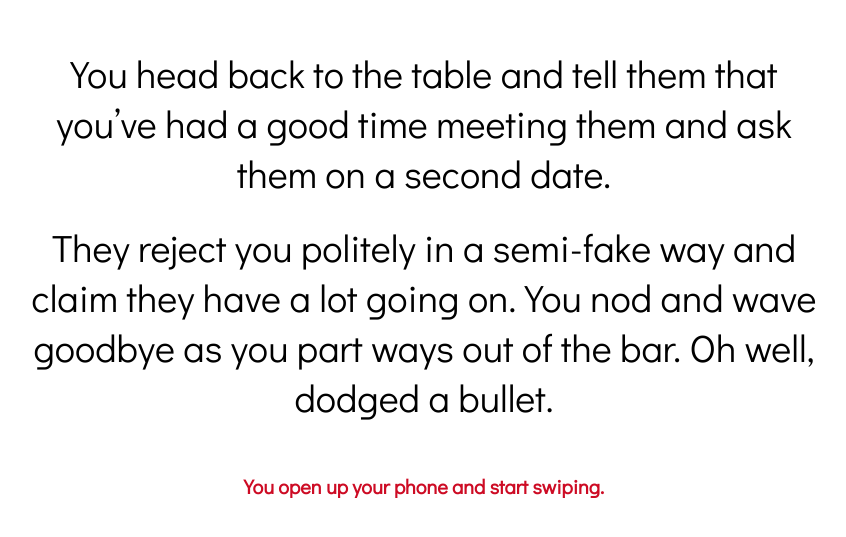
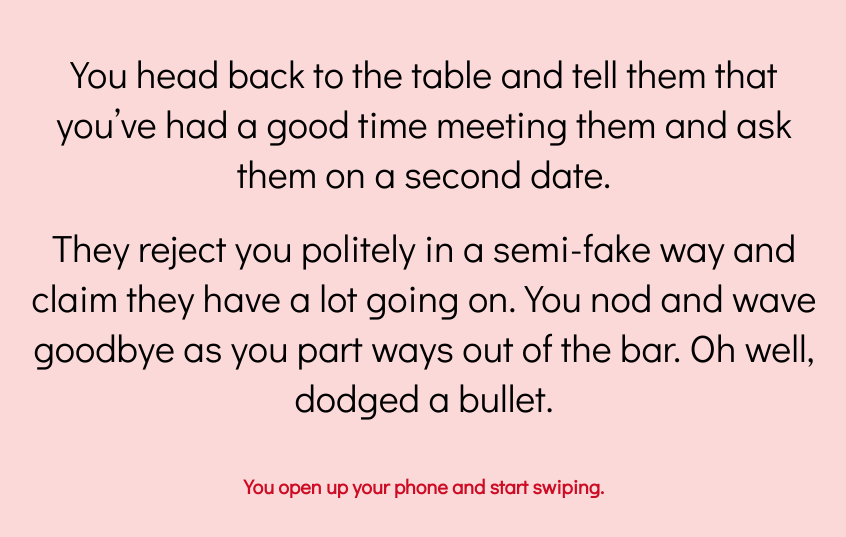
Before and after one commit to nten17/Dating-Simulator-Website-Design, a plain HTML site: page 16a.html in a window 1280 px wide. Shown: the part 137-674 px from the top of the page, without its empty margins (216-1062 px from the left). Drawn offline with nearby package versions, Linux system fonts and the light colour scheme.

Commit message:
fixed final background

```diff
--- a/css/main.css
+++ b/css/main.css
@@ -133,7 +133,3 @@ BACKGROUNDS
 #page-13, #page-14a, #page-11c {
   background: hsla(0, 80%, 70%, 1)
 }
-
-#page-16a, #page-16b {
-  background: white;
-}
```
